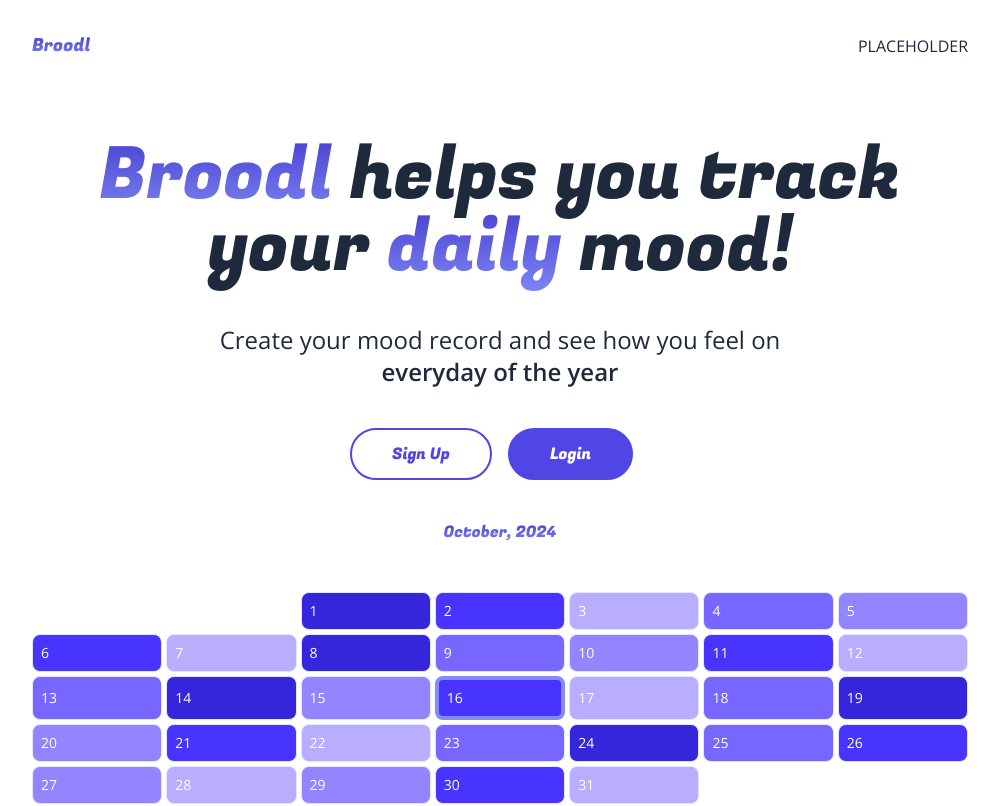
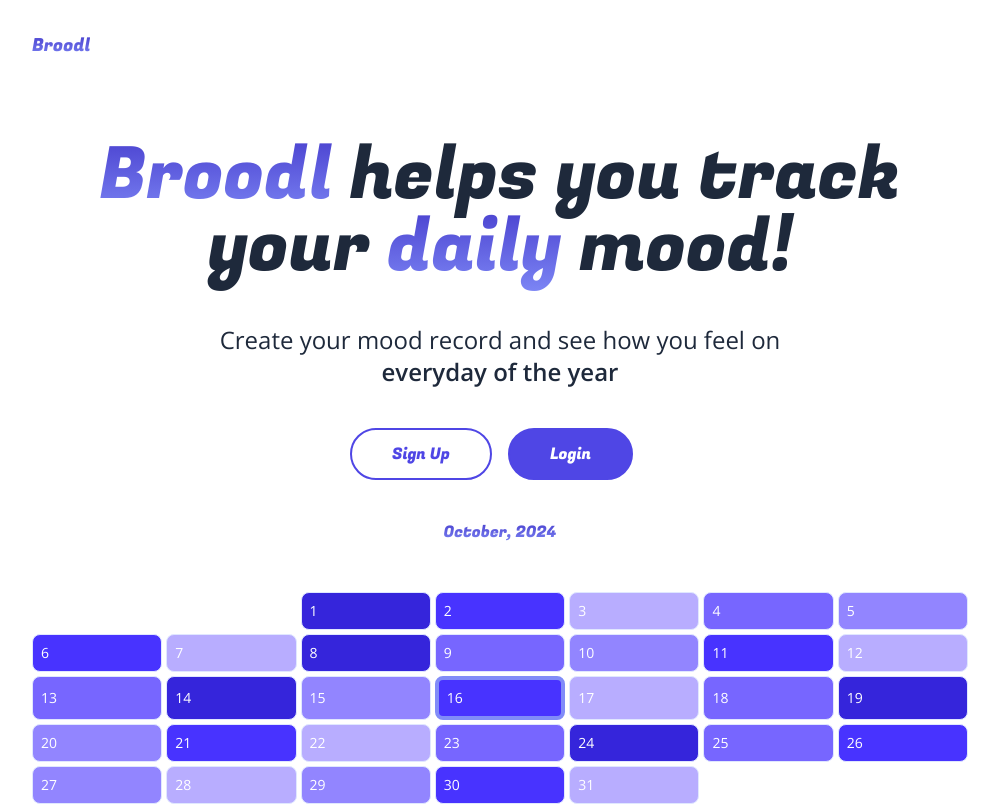
Before and after one commit to TeriYeaki/broodl, a Next.js app: page / in a window 1280 px wide. Shown: the top 806 px of the page, without its empty margins (140-1139 px from the left). Built offline with nearby package versions, Linux system fonts and the light colour scheme; no server answers; some icons are missing.

Commit message:
add logout button

```diff
--- a/app/layout.js
+++ b/app/layout.js
@@ -5,6 +5,7 @@ import Calendar from '@/components/Calendar';
 import Link from 'next/link';
 import { AuthProvider } from '@/context/AuthContext';
 import Head from './head';
+import Logout from '@/components/Logout';
 
 const fugazOne = Fugaz_One({ subsets: ['latin'], weight: ['400'] });
 const openSans = Open_Sans({ subsets: ['latin'] });
@@ -23,7 +24,7 @@ export default function RootLayout({ children }) {
           Broodl
         </h1>
       </Link>
-      <div className='flex items-center justify-between'>PLACEHOLDER</div>
+      <Logout />
     </header>
   );
 
--- /dev/null
+++ b/components/Logout.js
@@ -0,0 +1,13 @@
+'use client';
+import React from 'react';
+import Button from './Button';
+import { useAuth } from '@/context/AuthContext';
+export default function Logout() {
+  const { logout, currentUser } = useAuth();
+
+  if (!currentUser) {
+    return null;
+  }
+
+  return <Button text='Logout' clickHandler={logout} />;
+}
```
